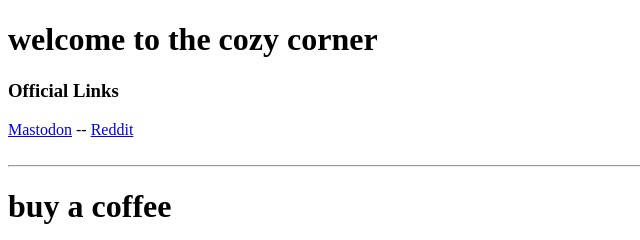
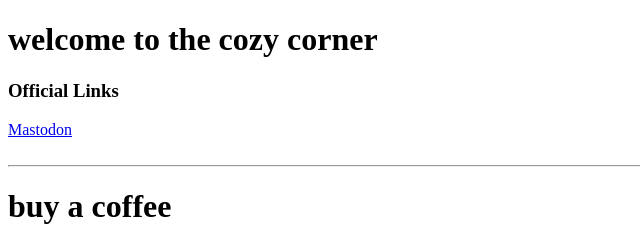
Before and after one commit to systemcoo/systemcoo.github.io, a plain HTML site: page index.html in a window 1280 px wide. Shown: the top 240 px of the page, 0-640 px from the left. Drawn offline with Linux system fonts and the light colour scheme.

Commit message:
remove reddit coz bad bad

```diff
--- a/index.html
+++ b/index.html
@@ -9,7 +9,7 @@
     <h1>welcome to the cozy corner</h1>
 
     <h3>Official Links</h3>
-    <a href="https://xreality.social/@c00lkid" rel="me">Mastodon</a> -- <a href="https://reddit.com/users/systemcoo">Reddit</a>
+    <a href="https://xreality.social/@c00lkid" rel="me">Mastodon</a>
     <br><br>
     <hr>
     <h1>buy a coffee</h1>
```
